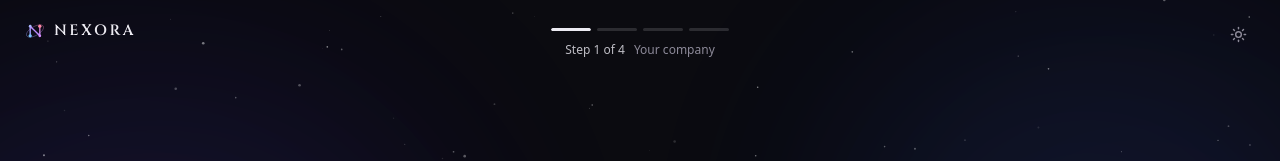
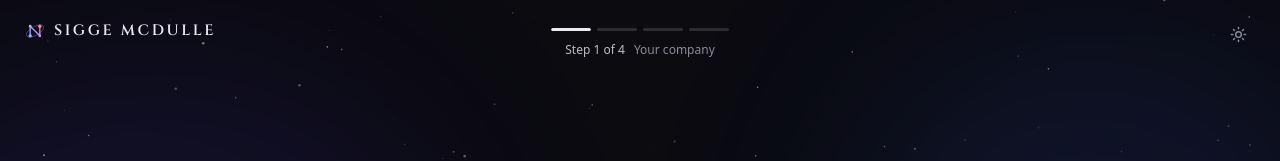
Before and after one commit to Siggekarlsson/Nexora, a Next.js app: page /onboarding in a window 1280 px wide. Shown: the top 161 px of the page. Built offline with nearby package versions, Linux system fonts and the light colour scheme.

Commit message:
Byt namn från Nexora till Sigge McDulle på sidan
Co-Authored-By: Claude Opus 5.5 <noreply@anthropic.com>
Claude-Session: https://claude.ai/code/session_01DdX23EeQBDeF8kFM6oYuxn

```diff
--- a/src/app/api/onboarding/build/route.ts
+++ b/src/app/api/onboarding/build/route.ts
@@ -159,7 +159,7 @@ function fallback(company: string, answer: string, goals: string[], type = "", m
   const brief =
     `**${company}**${type ? ` · ${type}` : ""}\n\n${answer || "No description yet. Add one under Settings, Workspace, or tell the Company Brain about the business in chat."}` +
     (money ? `\n\n**How we make money:** ${money}` : "") +
-    (goals.length ? `\n\n**What Nexora should help with:** ${goals.join(", ")}.` : "");
+    (goals.length ? `\n\n**What Sigge McDulle should help with:** ${goals.join(", ")}.` : "");
   const audit = goals.length
     ? goals.map((g) => `- **${g}**: a ready skill in your tree covers this. Run it once and tune it from the result.`).join("\n")
     : "- Start with the Company Brain: upload a few key documents so every answer uses your facts.";
--- a/src/components/chat/EmailCard.tsx
+++ b/src/components/chat/EmailCard.tsx
@@ -40,7 +40,7 @@ export function EmailCard({ draft, onChange }: { draft: EmailDraft; onChange: (d
       body: JSON.stringify({ to: draft.to, cc: draft.cc, subject: draft.subject, body: draft.body, threadId: draft.threadId, mode }),
     })
       .then((res) => res.json())
-      .catch(() => ({ ok: false, error: "Nexora could not reach the server." }))) as Result;
+      .catch(() => ({ ok: false, error: "Sigge McDulle could not reach the server." }))) as Result;
     setBusy(null);
     if (r.ok) set({ status: mode === "send" ? "sent" : "saved", sentTo: r.to, link: r.link });
     else setError({ text: r.error, reconnect: r.reconnect });
--- a/src/components/onboarding/Onboarding.tsx
+++ b/src/components/onboarding/Onboarding.tsx
@@ -287,7 +287,7 @@ export function Onboarding() {
               )}
               {d.step === "goals" && (
                 <>
-                  <Question title="How should Nexora help you?" sub="Pick as many as apply." />
+                  <Question title="How should Sigge McDulle help you?" sub="Pick as many as apply." />
                   <div className="grid w-full max-w-[620px] grid-cols-2 gap-2.5">
                     {helpOptions(d.companyType).map((g) => (
                       <ChoiceCard key={g} kind="check" selected={d.goals.includes(g)} onClick={() => update({ goals: toggle(d.goals, g) })}>{g}</ChoiceCard>
@@ -297,7 +297,7 @@ export function Onboarding() {
                     </ChoiceCard>
                     {d.goals.includes(OTHER) && (
                       <div className="col-span-2">
-                        <Input value={d.goalOther} onChange={(v) => update({ goalOther: v })} placeholder="What else should Nexora help with?" autoFocus wide />
+                        <Input value={d.goalOther} onChange={(v) => update({ goalOther: v })} placeholder="What else should Sigge McDulle help with?" autoFocus wide />
                       </div>
                     )}
                   </div>
--- a/src/components/pages/SettingsPage.tsx
+++ b/src/components/pages/SettingsPage.tsx
@@ -73,7 +73,7 @@ export function SettingsPage() {
             <label className="text-[13px] text-muted">Last name<input defaultValue={siteConfig.user.lastName} className={field} /></label>
             <label className="col-span-2 text-[13px] text-muted">Email<input defaultValue={siteConfig.user.email} className={field} /></label>
             <label className="col-span-2 text-[13px] text-muted">Role<input value={pf.role} placeholder="Your role" onChange={(e) => setPf({ ...pf, role: e.target.value })} className={field} /></label>
-            <label className="col-span-2 text-[13px] text-muted">How Nexora should help you<input value={pf.goals} placeholder="Separate with commas" onChange={(e) => setPf({ ...pf, goals: e.target.value })} className={field} /></label>
+            <label className="col-span-2 text-[13px] text-muted">How Sigge McDulle should help you<input value={pf.goals} placeholder="Separate with commas" onChange={(e) => setPf({ ...pf, goals: e.target.value })} className={field} /></label>
             <div className="col-span-2 text-[13px] text-muted">
               Apps your team uses
               <div className="mt-1.5 flex flex-wrap gap-1.5">
--- a/src/config/site.ts
+++ b/src/config/site.ts
@@ -3,10 +3,10 @@
  * Change `name` here to rebrand the whole app.
  */
 export const siteConfig = {
-  name: "Nexora",
+  name: "Sigge McDulle",
   tagline: "Your company's AI workforce",
   description:
-    "Nexora is an AI agent platform where every department has its own agents, skills and shared company brain.",
+    "Sigge McDulle is an AI agent platform where every department has its own agents, skills and shared company brain.",
   /** Mock signed-in user until auth is wired up (Supabase). */
   user: {
     firstName: "Sigge",
--- a/src/lib/agents.ts
+++ b/src/lib/agents.ts
@@ -56,7 +56,7 @@ function profileBlock(ctx: PromptContext) {
     `- Website: ${p.hasWebsite && p.website ? p.website : "none"}`,
     p.whatWeDo && `- What they do and sell: ${p.whatWeDo.slice(0, c ? 500 : 2000)}`,
     p.howWeMakeMoney && `- How they make money: ${p.howWeMakeMoney.slice(0, c ? 200 : 1000)}`,
-    p.goals?.length && `- What Nexora should help with: ${p.goals.join("; ")}`,
+    p.goals?.length && `- What Sigge McDulle should help with: ${p.goals.join("; ")}`,
     p.name && `- The user: ${p.name}${p.role ? `, ${p.role}` : ""}`,
     p.apps?.length && `- Apps the team uses: ${p.apps.filter((a) => a !== "none").join(", ") || "none"}`,
   ].filter(Boolean);
```
